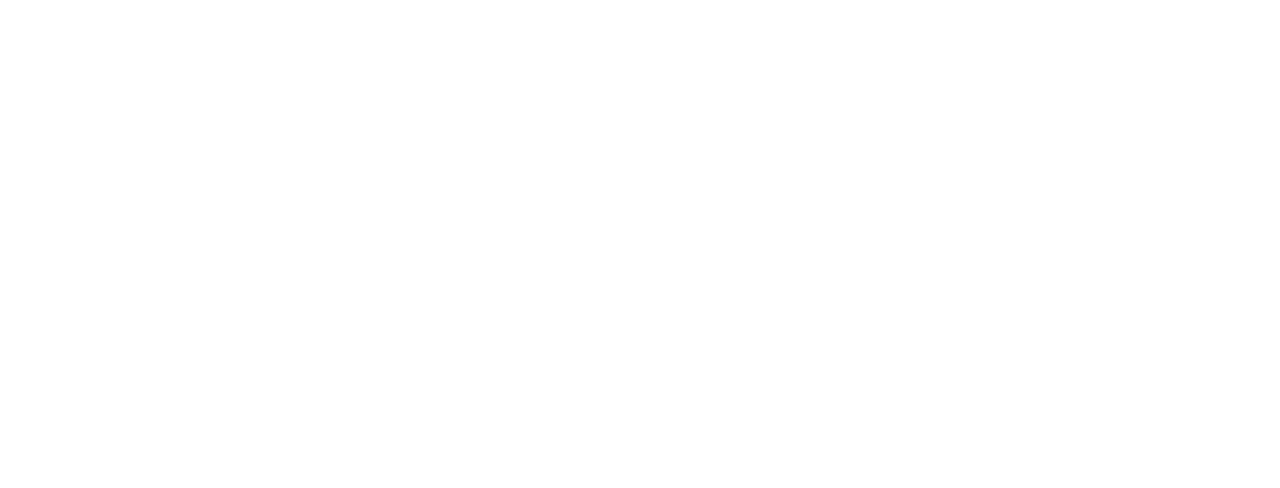
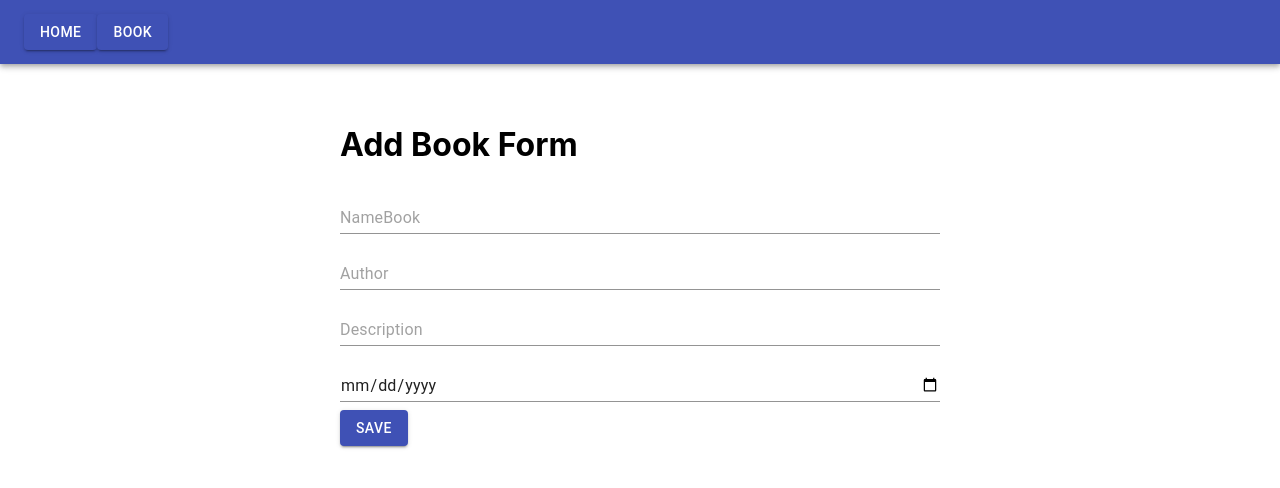
Before and after one commit to viettien1992/tientran_book, a React (Create React App) app: page /book1/edit/1 in a window 1280 px wide. Shown: the top 488 px of the page. Built offline with nearby package versions, Linux system fonts and the light colour scheme; no server answers.

Commit message:
edit delete

```diff
--- a/src/App.js
+++ b/src/App.js
@@ -5,14 +5,17 @@ import BookAll from './components/BookAll';
 import Book from './components/Book';
 import home from './components/Home';
 import AddBook from './components/AddBook';
+import EditBook from './components/EditBook';
 class App extends React.Component {
     render() {
         return (
             <Router>
+                <Route exact path="/" component={BookAll}/>
                 <Route exact path="/book" component={BookAll}/>
                 <Route exact path='/book/:id' component={Book}/>
                 <Route exact path="/home" component={home}/>
                 <Route exact path="/book1/add" component={AddBook}/>
+                <Route exact path="/book1/edit/:id" component={EditBook}/>
             </Router>
         );
     }
--- a/src/components/AddBook.js
+++ b/src/components/AddBook.js
@@ -2,6 +2,7 @@ import React from "react";
 import {useEffect, useState} from "react";
 import axios from "axios";
 import Main from "../layouts/Main";
+import  { useHistory  } from 'react-router-dom'
 import {
   Button,
   TextField,
@@ -30,6 +31,7 @@ function AddBook() {
     .then(function (response) {
         console.log(response.data);
         // handle việc lấy dữ liệu thành công
+        window.location = '/book'
     })
     .catch(function (error) {
         // handle lỗi
@@ -50,9 +52,9 @@ function AddBook() {
     >
       <form style={{ width: "50%" }} onSubmit={submitForm} >
         <h1>Add Book Form</h1>
-        <TextField type="text" placeholder="NameBook"  fullWidth margin="normal"name="name" onChange={handleChange}/>
-        <TextField type="text" placeholder="Author"  fullWidth margin="normal"margin="normal" name="author" onChange={handleChange}/>
-        <TextField type="text" placeholder="Description"  fullWidth margin="normal"margin="normal" name="description" onChange={handleChange}/>
+        <TextField type="text" placeholder="NameBook"  fullWidth margin="normal" name="name" onChange={handleChange}/>
+        <TextField type="text" placeholder="Author"  fullWidth margin="normal" margin="normal" name="author" onChange={handleChange}/>
+        <TextField type="text" placeholder="Description"  fullWidth margin="normal" margin="normal" name="description" onChange={handleChange}/>
         <TextField type="date" placeholder="NXB"  fullWidth margin="normal"margin="normal" name="nxb" onChange={handleChange}/>
         <Button type="submit" variant="contained" color="primary" size="medium">
           Save
--- a/src/components/BookAll.js
+++ b/src/components/BookAll.js
@@ -11,18 +11,43 @@ import CreateIcon from '@material-ui/icons/Create';
 import DeleteIcon from '@material-ui/icons/Delete';
 import Typography from '@material-ui/core/Typography';
 import Container from '@material-ui/core/Container';
+import axios from "axios";
+import { useHistory } from "react-router-dom";
+import { Redirect } from "react-router-dom";
 function BookAll() {
+  let history = useHistory();
   const style ={
     display: 'flex',
     justifyContent: 'center',
     marginTop: "20px",
+  };
+  const deleteBook=(id)=>{
+    if(window.confirm(`bạn có muốn xóa hay không book có id = ${id}`)){
+      axios.delete(`https://tientran-laravel-book.herokuapp.com/api/book/${id}`)
+      .then(function (response) {
+        console.log(response.data);
+        window.location.reload();
+      })
+      .catch(function (error) {
+          // handle lỗi
+          console.log(error);
+      })
+    }
+
+  };
+
+  const editBook=(id)=>{
+    history.push("/book1/edit/"+id);
+  };
+  const red = () => {
+    history.push("/book1/add");
   }
   const books = useBookAll();
   return (
     <Main>
       <Container>
       <Typography variant="h4" style={style}>Book Details</Typography>
-      <Button variant="contained" color="primary">
+      <Button variant="contained" color="primary" onClick={() => red()}>
         Add User
       </Button>
       <Table>
@@ -45,9 +70,8 @@ function BookAll() {
                 <TableCell align="right">{row.author}</TableCell>
                 <TableCell align="right">{row.description}</TableCell>
                 <TableCell align="right">{row.publication_date}</TableCell>
-                <TableCell align="right" onClick={() => this.editUser(row.id)}><CreateIcon /></TableCell>
-                <TableCell align="right" onClick={() => this.deleteUser(row.id)}><DeleteIcon /></TableCell>
-
+                <TableCell align="right" onClick={() => editBook(row.id)}><CreateIcon /></TableCell>
+                <TableCell align="right" onClick={() => deleteBook(row.id)}><DeleteIcon /></TableCell>
               </TableRow>
           ))}
         </TableBody>
--- /dev/null
+++ b/src/components/EditBook.js
@@ -0,0 +1,78 @@
+import React from "react";
+import {useEffect, useState} from "react";
+import axios from "axios";
+import Main from "../layouts/Main";
+import  { useHistory  } from 'react-router-dom'
+import {
+  Button,
+  TextField,
+} from "@material-ui/core";
+import Book from "../hook/useBook";
+function EditBook(props) {
+  const [name,setBooks] = useState('');
+  const [author,setAuthor] = useState('');
+  const [description,setDescription] = useState('');
+  const [nxb,setNxb] = useState('');
+  const handleChange = (e) => {
+    let a = e.target.name;
+    if(a=='name')
+      setBooks(e.target.value);
+    else if(a=='author')
+      setAuthor(e.target.value);
+    else if(a=='description')
+      setDescription(e.target.value);
+    else if(a=='nxb')
+      setNxb(e.target.value);
+      console.log(name,author,description,nxb);
+  };
+
+//get book by id
+  const bookEdit=Book(props);
+if(bookEdit[0][0]){
+    setBooks(bookEdit[0][0].namebook)
+    setAuthor(bookEdit[0][0].author)
+    setDescription(bookEdit[0][0].description)
+}
+
+
+
+
+  const submitForm = (e) => {
+    axios.post(`http://127.0.0.1:8000/api/book`,{"namebook":name,"author":author,"description":description,"publication_date":nxb})
+    .then(function (response) {
+        console.log(response.data);
+        // handle việc lấy dữ liệu thành công
+        window.location = '/book'
+    })
+    .catch(function (error) {
+        // handle lỗi
+        console.log(error);
+    })
+    e.preventDefault();
+  };
+// const addBook= useAddBook();
+  return (
+    <Main>
+    <div
+      style={{
+        display: "flex",
+        justifyContent: "center",
+        margin: 20,
+        padding: 20,
+      }}
+    >
+      <form style={{ width: "50%" }} onSubmit={submitForm} >
+        <h1>Add Book Form</h1>
+        <TextField type="text" placeholder="NameBook"  fullWidth margin="normal" name="name" onChange={handleChange} value={name}/>
+        <TextField type="text" placeholder="Author"  fullWidth margin="normal" margin="normal" name="author" onChange={handleChange}/>
+        <TextField type="text" placeholder="Description"  fullWidth margin="normal" margin="normal" name="description" onChange={handleChange}/>
+        <TextField type="date" placeholder="NXB"  fullWidth margin="normal"margin="normal" name="nxb" onChange={handleChange}/>
+        <Button type="submit" variant="contained" color="primary" size="medium">
+          Save
+        </Button>
+      </form>
+    </div>
+    </Main>
+  );
+}
+export default EditBook;
--- a/src/hook/useBook.js
+++ b/src/hook/useBook.js
@@ -3,16 +3,18 @@ import axios from "axios";
 function useBook(props) {
     const [book,setBooks] = useState([]);
     const [isLoading,setIsLoading] = useState(false);
-    useEffect(() => {
+    useState(() => {
         setIsLoading(true)
         const { id } =props.match.params;
         console.log(id);
+        console.log("get api");
         axios.get(`https://tientran-laravel-book.herokuapp.com/api/book/${id}`)
             .then(function (response) {
                 // handle việc lấy dữ liệu thành công
                 setBooks(
                     response.data
                 )
+                console.log(1);
             })
             .catch(function (error) {
                 // handle lỗi
```
